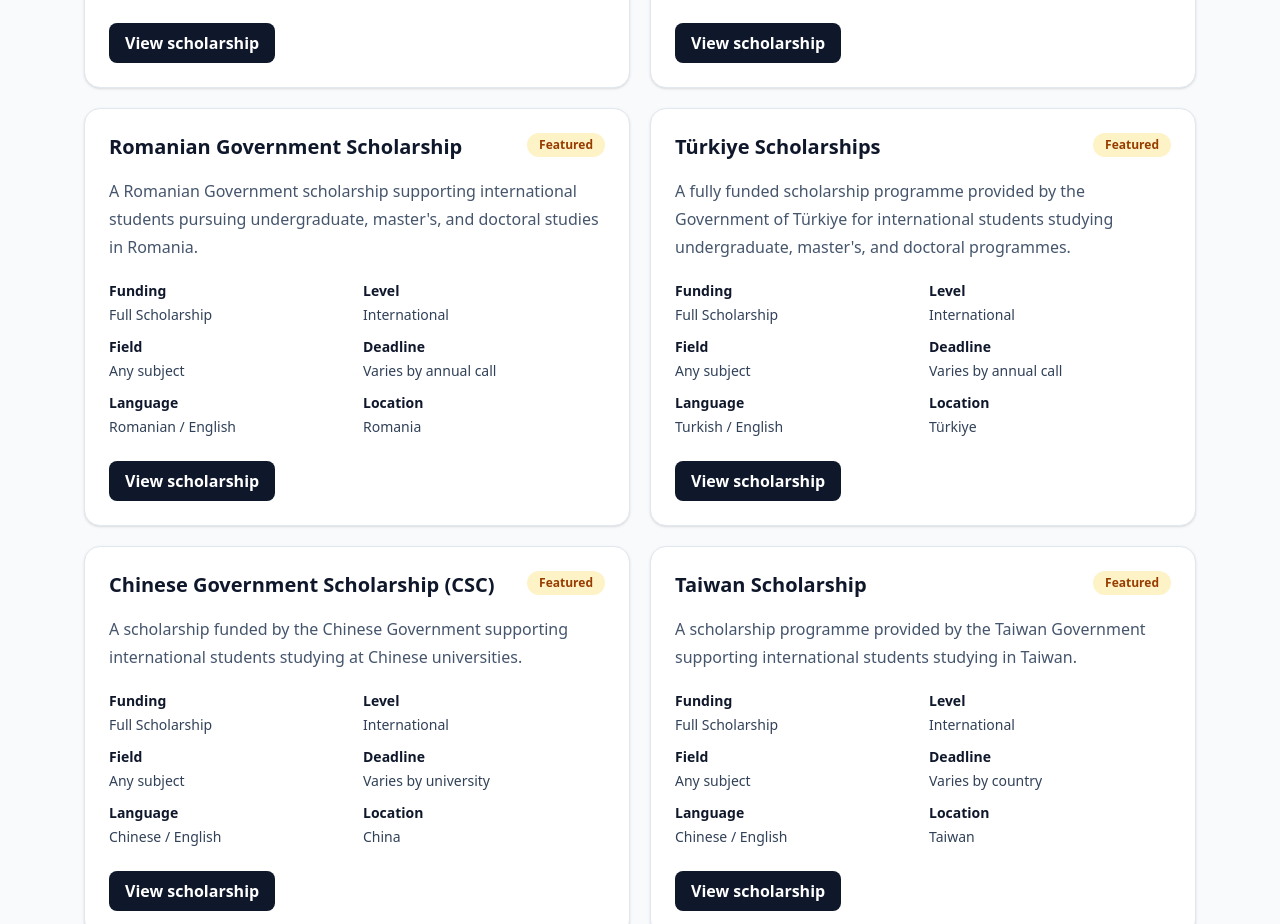
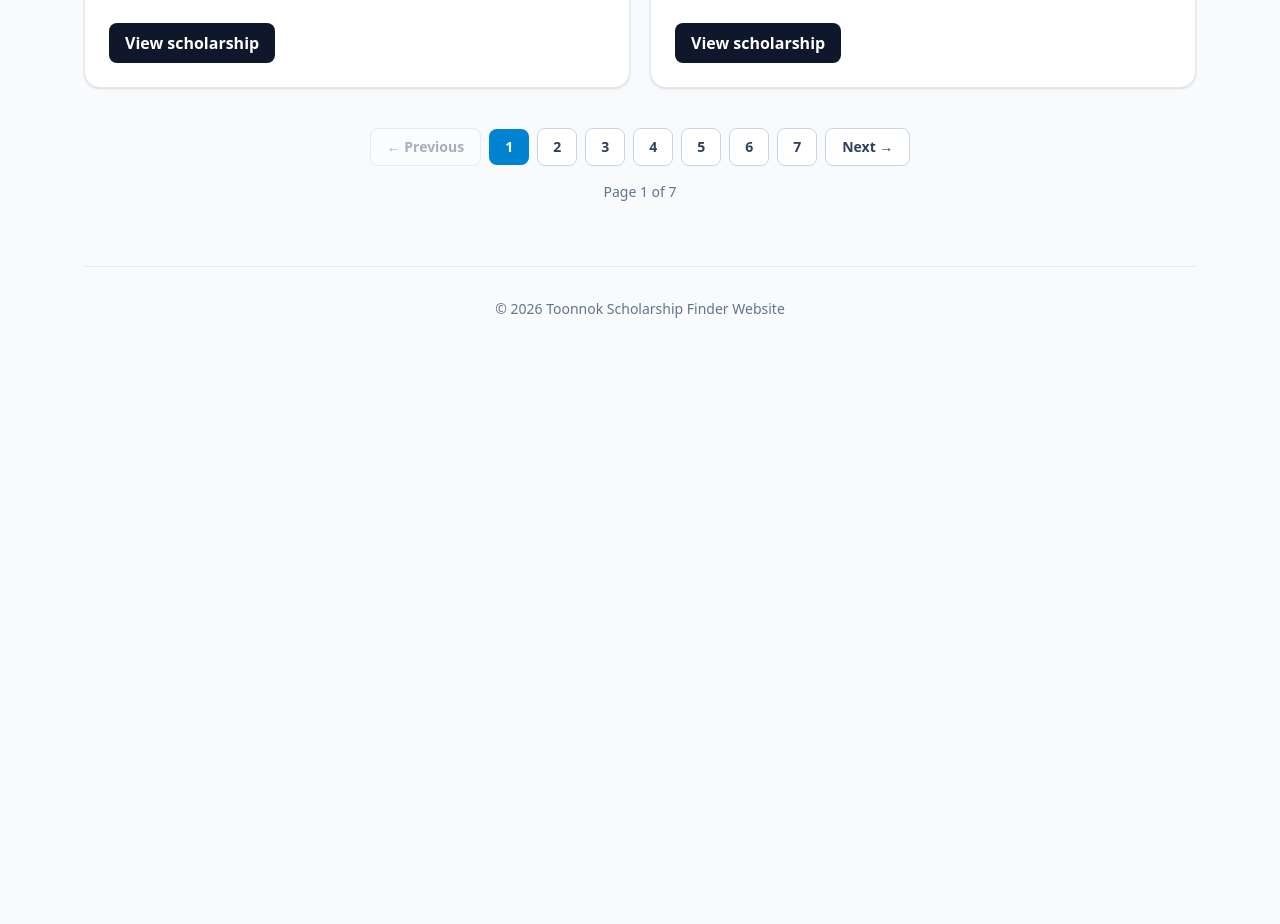
Before and after one commit to chayanitsaekhu-tech/ToonKlai, a Next.js app: page /en in a window 1280 px wide. Shown: the part 3360-4284 px from the top of the page. After the commit the page ends 3751 px from the top, so only its background shows below. Built offline with nearby package versions, Linux system fonts and the light colour scheme.

Commit message:
add pagination 12 per 1 page

```diff
--- a/components/ScholarshipList.tsx
+++ b/components/ScholarshipList.tsx
@@ -1,7 +1,9 @@
+"use client";
+
+import { useEffect, useState } from "react";
 import ScholarshipCard from "@/components/ScholarshipCard";
 
 import type { Locale } from "@/i18n/config";
-
 import type { Scholarship } from "@/types/scholarship";
 
 type ScholarshipDictionary = {
@@ -43,6 +45,8 @@
   filterDictionary: FilterDictionary;
 };
 
+const SCHOLARSHIPS_PER_PAGE = 12;
+
 export default function ScholarshipList({
   locale,
   scholarships,
@@ -50,10 +54,42 @@
   emptyDictionary,
   filterDictionary,
 }: ScholarshipListProps) {
+  const [currentPage, setCurrentPage] = useState(1);
+
+  const totalPages = Math.ceil(
+    scholarships.length / SCHOLARSHIPS_PER_PAGE
+  );
+
+  useEffect(() => {
+    setCurrentPage(1);
+  }, [scholarships]);
+
+  const startIndex =
+    (currentPage - 1) * SCHOLARSHIPS_PER_PAGE;
+
+  const endIndex =
+    startIndex + SCHOLARSHIPS_PER_PAGE;
+
+  const currentScholarships =
+    scholarships.slice(startIndex, endIndex);
+
   const scholarshipLabel =
     scholarships.length === 1
       ? dictionary.singular
       : dictionary.plural;
+
+  function goToPage(page: number) {
+    if (page < 1 || page > totalPages) {
+      return;
+    }
+
+    setCurrentPage(page);
+
+    window.scrollTo({
+      top: 0,
+      behavior: "smooth",
+    });
+  }
 
   return (
     <section>
@@ -69,8 +105,7 @@
         </div>
 
         <p className="rounded-full bg-sky-100 px-4 py-2 text-sm font-bold text-sky-800">
-          {dictionary.showing}{" "}
-          {scholarships.length}{" "}
+          {dictionary.showing} {scholarships.length}{" "}
           {scholarshipLabel}
         </p>
       </div>
@@ -86,21 +121,67 @@
           </p>
         </div>
       ) : (
-        <div className="mt-6 grid gap-5 md:grid-cols-2">
-          {scholarships.map(
-            (scholarship) => (
+        <>
+          <div className="mt-6 grid gap-5 md:grid-cols-2">
+            {currentScholarships.map((scholarship) => (
               <ScholarshipCard
                 key={scholarship.id}
                 locale={locale}
                 scholarship={scholarship}
                 dictionary={dictionary}
-                filterDictionary={
-                  filterDictionary
-                }
+                filterDictionary={filterDictionary}
               />
-            ),
+            ))}
+          </div>
+
+          {totalPages > 1 && (
+            <div className="mt-10 flex flex-wrap items-center justify-center gap-2">
+              <button
+                type="button"
+                onClick={() => goToPage(currentPage - 1)}
+                disabled={currentPage === 1}
+                className="rounded-lg border border-slate-300 bg-white px-4 py-2 text-sm font-semibold text-slate-700 transition hover:bg-slate-50 disabled:cursor-not-allowed disabled:opacity-40"
+              >
+                {locale === "th" ? "← ก่อนหน้า" : "← Previous"}
+              </button>
+
+              {Array.from(
+                { length: totalPages },
+                (_, index) => index + 1
+              ).map((page) => (
+                <button
+                  key={page}
+                  type="button"
+                  onClick={() => goToPage(page)}
+                  className={`min-w-10 rounded-lg px-3 py-2 text-sm font-bold transition ${
+                    currentPage === page
+                      ? "bg-sky-600 text-white"
+                      : "border border-slate-300 bg-white text-slate-700 hover:bg-slate-50"
+                  }`}
+                >
+                  {page}
+                </button>
+              ))}
+
+              <button
+                type="button"
+                onClick={() => goToPage(currentPage + 1)}
+                disabled={currentPage === totalPages}
+                className="rounded-lg border border-slate-300 bg-white px-4 py-2 text-sm font-semibold text-slate-700 transition hover:bg-slate-50 disabled:cursor-not-allowed disabled:opacity-40"
+              >
+                {locale === "th" ? "ถัดไป →" : "Next →"}
+              </button>
+            </div>
           )}
-        </div>
+
+          {totalPages > 1 && (
+            <p className="mt-4 text-center text-sm text-slate-500">
+              {locale === "th"
+                ? `หน้า ${currentPage} จาก ${totalPages}`
+                : `Page ${currentPage} of ${totalPages}`}
+            </p>
+          )}
+        </>
       )}
     </section>
   );
```
